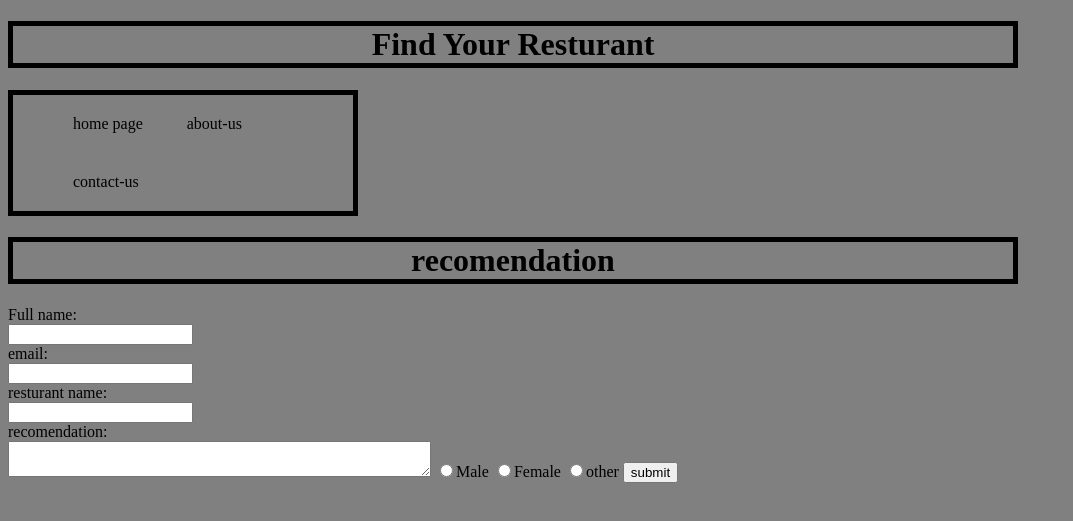
After one commit to Khaledzaq/restaurant-project, a Flask app: page /recomendation in a window 1280 px wide. The commit adds this page. Shown: the top 521 px of the page, without its empty margins (0-1073 px from the left). Run offline with Flask 2, Linux system fonts and the light colour scheme.

Commit message:
changed the app, homepage and recomendation

```diff
--- a/app.py
+++ b/app.py
@@ -1,5 +1,8 @@
 from flask import Flask, render_template , request
 import random
+import dataset
+# db = dataset.connect('postgres://yowahpfaxtsjoc:89e78de430594fa7bffec234ce5bc8ac9193cef0a864378fd900ddd573d65651@ec2-23-23-244-83.compute-1.amazonaws.com:5432/dbn2rcviq5s3i4')
+# info_table = db["restaurant_rate"]
 
 
 
@@ -12,10 +15,6 @@ def homepage():
 @app.route("/aboutus")
 def aboutus():
 	return render_template("aboutus.html")
-
-@app.route("/contactus")
-def contactus():
-	return render_template("contactus.html")
 
 @app.route("/south")
 def southpage():
@@ -33,9 +32,9 @@ def eastpage():
 def westpage():
 	return render_template("west.html")
 
-@app.route("/contactus")
-def contact_us():
-	return render_template("contactus.html")
+@app.route("/recomendation")
+def recomendation():
+	return render_template("recomendation.html")
 
 
 @app.route("/viewtheuser", methods= ["POST"])
--- a/templates/homepage.html
+++ b/templates/homepage.html
@@ -1,10 +1,6 @@
 {%extends "layout.html"%}
 {%block head%}
 {%endblock%}
-
-
-
-
 
 
 {%block body%}
--- /dev/null
+++ b/templates/recomendation.html
@@ -0,0 +1,28 @@
+
+{%extends "layout.html"%}
+{%block head%}
+{%endblock%}
+
+{%block body%}
+<h1>recomendation</h1>
+
+<form action="{{ url_for('hello')}}" method="post">
+	Full name:<br>
+	<input type="text"  name="name"><br>
+	email:<br>
+	<input type="text"  name="email"><br>
+	resturant name:<br>
+	<input type="text" name="recomendationname"><br>
+	recomendation: <br>
+	<textarea class="message" type="text" cols="50" name="recomendation"></textarea>
+
+	<input type="radio" name="gender" value="male">Male
+	<input type="radio" name="gender" value="female">Female
+	<input type="radio" name="gender" value="other">other
+	<a href="/viewtheuser"><input type="submit" value="submit"></a>
+
+</form>
+
+
+
+{%endblock%}
```
Also changed, not shown: templates/contactus.html (deleted, +0 -28 lines).
